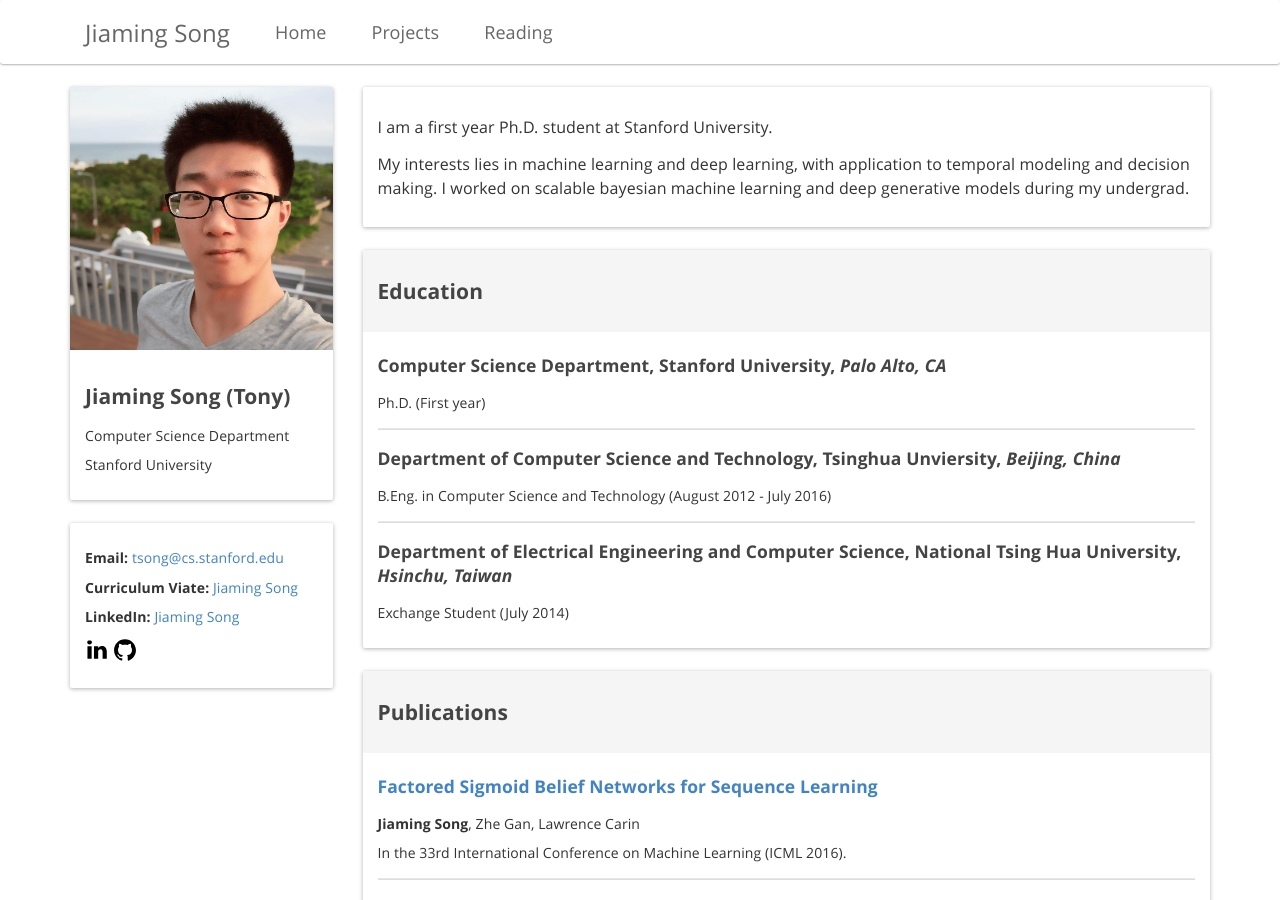
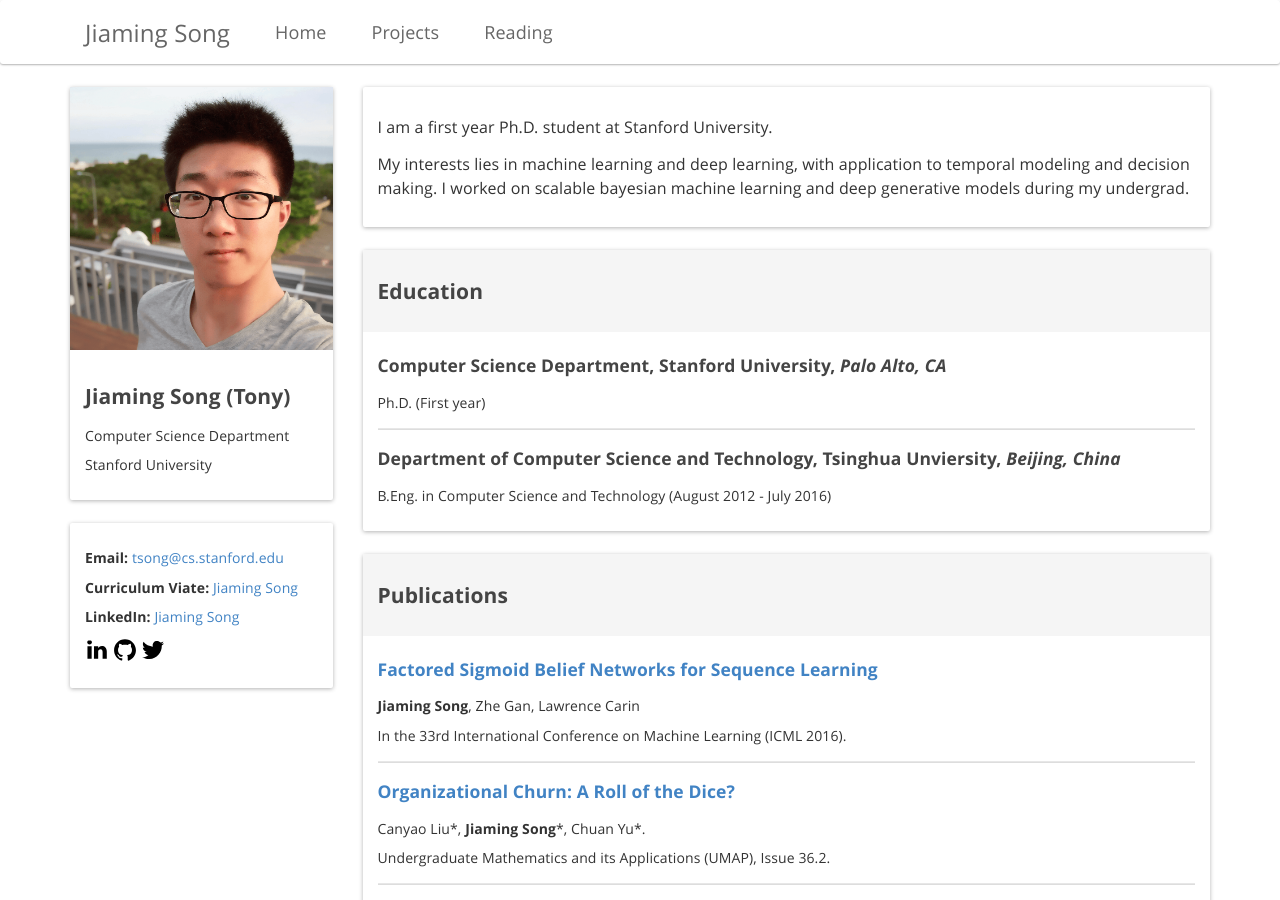
Before and after one commit to jiamings/tsong.me, a Jekyll site: the page built from index.html, in a window 1280 px wide and 900 px high. Built offline with Jekyll 4.4.1, drawn with Linux system fonts in a browser that asks for light colours; nearby versions of some CDN libraries.

Commit message:
update twitter and wgan.png (weird it does not work)

```diff
--- a/_includes/education.html
+++ b/_includes/education.html
@@ -8,8 +8,8 @@
         <hr/>
         <h4>Department of Computer Science and Technology, <b>Tsinghua Unviersity</b>, <i>Beijing, China</i></h4>
         <p>B.Eng. in Computer Science and Technology (August 2012 - July 2016)</p>
-        <hr/>
+        <!--<hr/>
         <h4>Department of Electrical Engineering and Computer Science, <b>National Tsing Hua University</b>, <i>Hsinchu, Taiwan</i></h4>
-        <p>Exchange Student (July 2014)</p>
+        <p>Exchange Student (July 2014)</p>-->
     </div>
 </div>
--- a/_includes/information.html
+++ b/_includes/information.html
@@ -25,6 +25,7 @@
         <p>
             <a href="https://cn.linkedin.com/in/jiamings" target="_blank"><img src="{{ site.baseurl }}/public/img/icon/linkedin.min.svg" height="24px" width="24px"></a>
             <a href="https://github.com/jiamings" target="_blank"><img src="{{ site.baseurl }}/public/img/icon/github.min.svg" height="24px" width="24px"></a>
+            <a href="https://twitter.com/baaadas" target="_blank"><img src="{{ site.baseurl }}/public/img/icon/twitter.min.svg" height="24px" width="24px"></a>
         </p>
     </div>
 </div>
```
Also changed, not shown: _posts/reading/2017-02-02-wasserstein-gan.md (+1 -1 lines), public/img/reading/w-gan.png (renamed from public/img/reading/wgan.png).
